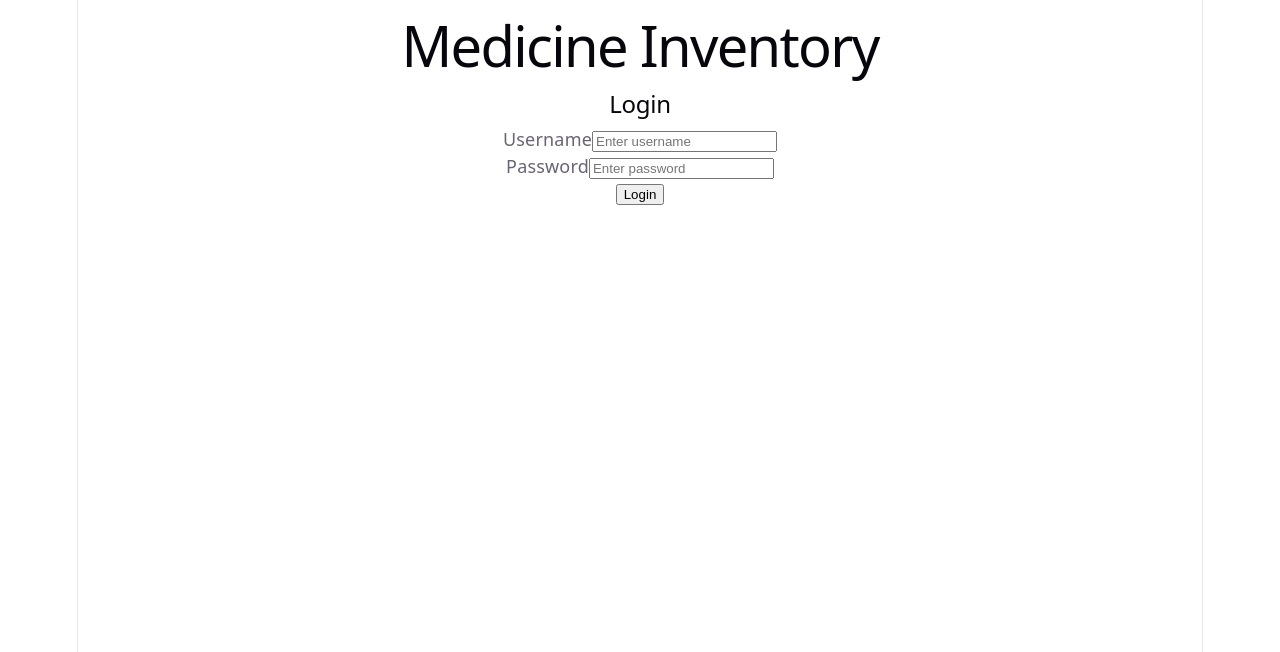
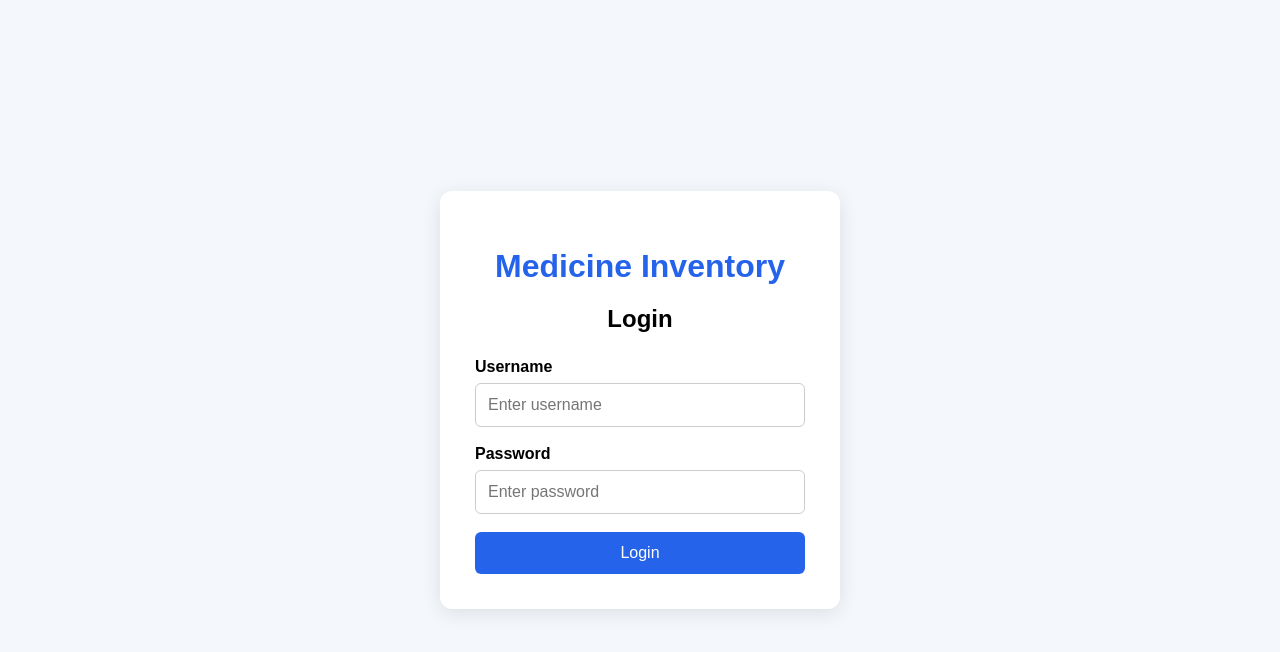
Before and after one commit to shim-zzz/Drugs-and-Medicine-Inventory-System, a React (Vite) app in the folder medicine-inventory-frontend/: page / in a window 1280 px wide. Shown: the top 652 px of the page. Built offline with nearby package versions, Linux system fonts and the light colour scheme.

Commit message:
Removed the previous css & changed it

```diff
--- a/medicine-inventory-frontend/src/index.css
+++ b/medicine-inventory-frontend/src/index.css
@@ -1,111 +1,75 @@
-:root {
-  --text: #6b6375;
-  --text-h: #08060d;
-  --bg: #fff;
-  --border: #e5e4e7;
-  --code-bg: #f4f3ec;
-  --accent: #aa3bff;
-  --accent-bg: rgba(170, 59, 255, 0.1);
-  --accent-border: rgba(170, 59, 255, 0.5);
-  --social-bg: rgba(244, 243, 236, 0.5);
-  --shadow:
-    rgba(0, 0, 0, 0.1) 0 10px 15px -3px, rgba(0, 0, 0, 0.05) 0 4px 6px -2px;
-
-  --sans: system-ui, 'Segoe UI', Roboto, sans-serif;
-  --heading: system-ui, 'Segoe UI', Roboto, sans-serif;
-  --mono: ui-monospace, Consolas, monospace;
-
-  font: 18px/145% var(--sans);
-  letter-spacing: 0.18px;
-  color-scheme: light dark;
-  color: var(--text);
-  background: var(--bg);
-  font-synthesis: none;
-  text-rendering: optimizeLegibility;
-  -webkit-font-smoothing: antialiased;
-  -moz-osx-font-smoothing: grayscale;
-
-  @media (max-width: 1024px) {
-    font-size: 16px;
-  }
-}
-
-@media (prefers-color-scheme: dark) {
-  :root {
-    --text: #9ca3af;
-    --text-h: #f3f4f6;
-    --bg: #16171d;
-    --border: #2e303a;
-    --code-bg: #1f2028;
-    --accent: #c084fc;
-    --accent-bg: rgba(192, 132, 252, 0.15);
-    --accent-border: rgba(192, 132, 252, 0.5);
-    --social-bg: rgba(47, 48, 58, 0.5);
-    --shadow:
-      rgba(0, 0, 0, 0.4) 0 10px 15px -3px, rgba(0, 0, 0, 0.25) 0 4px 6px -2px;
-  }
-
-  #social .button-icon {
-    filter: invert(1) brightness(2);
-  }
+* {
+  box-sizing: border-box;
 }
 
 body {
   margin: 0;
+  font-family: Arial, sans-serif;
+  background-color: #f4f7fb;
 }
 
-#root {
-  width: 1126px;
-  max-width: 100%;
-  margin: 0 auto;
-  text-align: center;
-  border-inline: 1px solid var(--border);
-  min-height: 100svh;
+.login-container {
+  min-height: 100vh;
   display: flex;
-  flex-direction: column;
-  box-sizing: border-box;
+  justify-content: center;
+  align-items: center;
+  padding: 20px;
 }
 
-h1,
-h2 {
-  font-family: var(--heading);
-  font-weight: 500;
-  color: var(--text-h);
+.login-box {
+  width: 100%;
+  max-width: 400px;
+  padding: 35px;
+  background-color: white;
+  border-radius: 12px;
+  box-shadow: 0 4px 20px rgba(0, 0, 0, 0.1);
 }
 
-h1 {
-  font-size: 56px;
-  letter-spacing: -1.68px;
-  margin: 32px 0;
-  @media (max-width: 1024px) {
-    font-size: 36px;
-    margin: 20px 0;
-  }
-}
-h2 {
-  font-size: 24px;
-  line-height: 118%;
-  letter-spacing: -0.24px;
-  margin: 0 0 8px;
-  @media (max-width: 1024px) {
-    font-size: 20px;
-  }
-}
-p {
-  margin: 0;
+.login-box h1 {
+  text-align: center;
+  color: #2563eb;
+  margin-bottom: 10px;
 }
 
-code,
-.counter {
-  font-family: var(--mono);
-  display: inline-flex;
-  border-radius: 4px;
-  color: var(--text-h);
+.login-box h2 {
+  text-align: center;
+  margin-bottom: 25px;
 }
 
-code {
-  font-size: 15px;
-  line-height: 135%;
-  padding: 4px 8px;
-  background: var(--code-bg);
+.form-group {
+  margin-bottom: 18px;
 }
+
+.form-group label {
+  display: block;
+  margin-bottom: 7px;
+  font-weight: bold;
+}
+
+.form-group input {
+  width: 100%;
+  padding: 12px;
+  border: 1px solid #ccc;
+  border-radius: 6px;
+  font-size: 16px;
+}
+
+button {
+  width: 100%;
+  padding: 12px;
+  border: none;
+  border-radius: 6px;
+  background-color: #2563eb;
+  color: white;
+  font-size: 16px;
+  cursor: pointer;
+}
+
+button:hover {
+  background-color: #1d4ed8;
+}
+
+.error {
+  color: #dc2626;
+  margin-bottom: 15px;
+}
```
